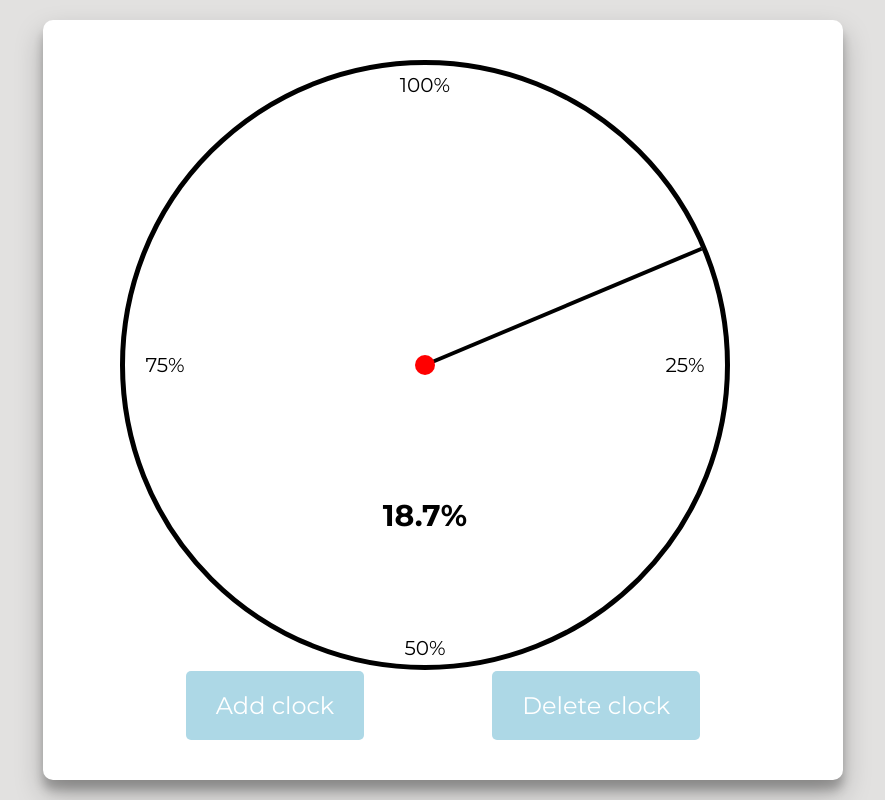
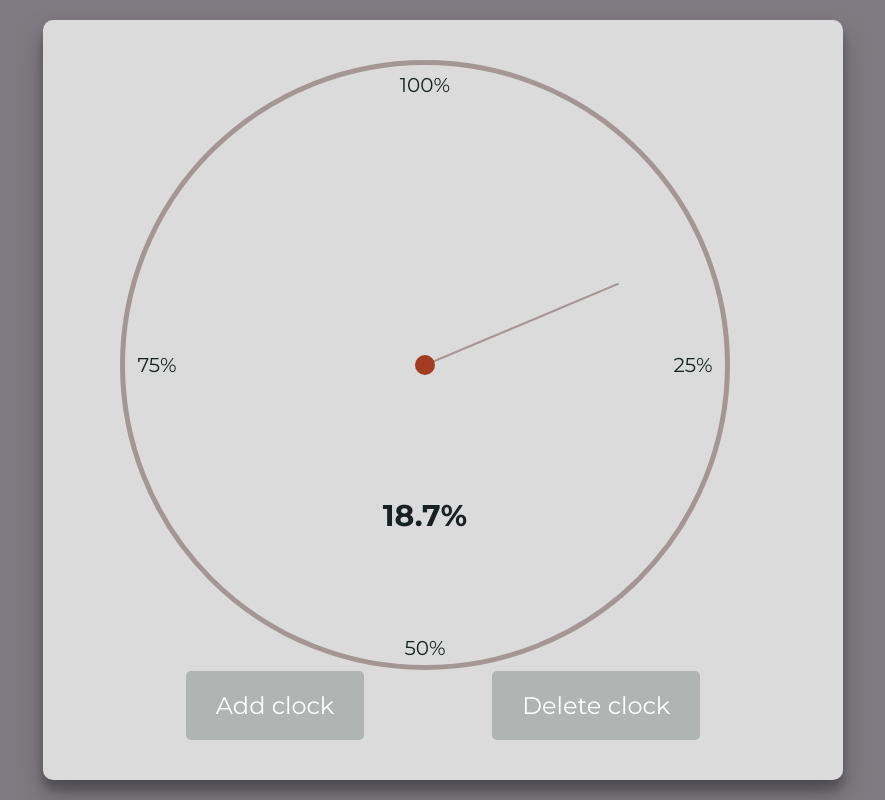
Before and after one commit to playerony/clock-actors-state-machine, a React app: page / in a window 1280 px wide. Both pictures are taken after a click on the button "Add clock". Shown: the whole page, without its empty margins (197-1082 px from the left). Built offline with nearby package versions, Linux system fonts and the light colour scheme.

Commit message:
chore: create spawning machine

```diff
--- a/src/app/app.styles.css
+++ b/src/app/app.styles.css
@@ -13,7 +13,7 @@ html,
   height: 100%;
   font-size: 16px;
   font-weight: 400;
-  background-color: #e2e1e0;
+  background-color: #7f7b82;
 }
 
 h1,
@@ -41,7 +41,7 @@ h5 {
   align-items: center;
   border-radius: 10px;
   flex-direction: column;
-  background-color: white;
+  background-color: #dbdbdb;
   justify-content: space-between;
   box-shadow: 0 14px 28px rgba(0, 0, 0, 0.25), 0 10px 10px rgba(0, 0, 0, 0.22);
 }
--- a/src/atoms/button/button.styles.css
+++ b/src/atoms/button/button.styles.css
@@ -6,13 +6,13 @@
   appearance: none;
   padding: 20px 30px;
   border-radius: 5px;
-  background-color: lightblue;
+  background-color: #b0b5b3;
 }
 
 .button::after {
   inset: 0;
   content: '';
-  opacity: 0.1;
+  opacity: 0.2;
   position: absolute;
   transform: scale(0);
   background-color: white;
--- a/src/atoms/clock/clock.styles.css
+++ b/src/atoms/clock/clock.styles.css
@@ -1,7 +1,7 @@
 :root {
   --label-size: 40px;
   --clock-radius: 300px;
-  --seconds-thickness: 4px;
+  --seconds-thickness: 2px;
   --center-dot-radius: 10px;
 }
 
@@ -10,9 +10,9 @@
   font-size: 20px;
   position: relative;
   border-radius: 100%;
-  background-color: white;
-  border: 5px solid black;
   box-sizing: content-box;
+  border: 5px solid #a49694;
+  background-color: transparent;
   width: calc(var(--clock-radius) * 2);
   height: calc(var(--clock-radius) * 2);
 }
@@ -27,7 +27,7 @@
   content: '';
   z-index: 10;
   position: absolute;
-  background-color: red;
+  background-color: #a33b20;
   border-radius: var(--center-dot-radius);
   width: calc(var(--center-dot-radius) * 2);
   height: calc(var(--center-dot-radius) * 2);
@@ -40,6 +40,7 @@
 .labels-vertical::after,
 .labels-vertical::before {
   display: flex;
+  color: #172121;
   position: absolute;
   align-items: center;
   justify-content: center;
@@ -54,12 +55,12 @@
 
 .labels-horizontal::before {
   content: '75%';
-  left: calc(var(--clock-radius) / 15);
+  left: calc(var(--clock-radius) / 25);
 }
 
 .labels-horizontal::after {
   content: '25%';
-  right: calc(var(--clock-radius) / 15);
+  right: calc(var(--clock-radius) / 25);
 }
 
 .labels-vertical::before,
@@ -77,10 +78,10 @@
 }
 
 .seconds {
-  height: 50%;
+  height: 35%;
   position: absolute;
-  background-color: black;
   top: var(--clock-radius);
+  background-color: #a49694;
   transform-origin: top center;
   width: var(--seconds-thickness);
   transition: transform 100ms linear;
@@ -89,6 +90,7 @@
 }
 
 .progress {
+  color: #172121;
   position: absolute;
   left: var(--clock-radius);
   top: calc(var(--clock-radius) * 1.5);
--- a/src/atoms/dots/dots.styles.css
+++ b/src/atoms/dots/dots.styles.css
@@ -9,12 +9,12 @@
   cursor: pointer;
   margin: 0.5rem 0;
   border-radius: 100%;
-  background-color: black;
-  border: 1px solid black;
+  background-color: #172121;
+  border: 1px solid #172121;
   transition: background-color 300ms ease-out;
 }
 
 .dot[data-active='true'] {
   cursor: default;
-  background-color: white;
+  background-color: transparent;
 }
```
